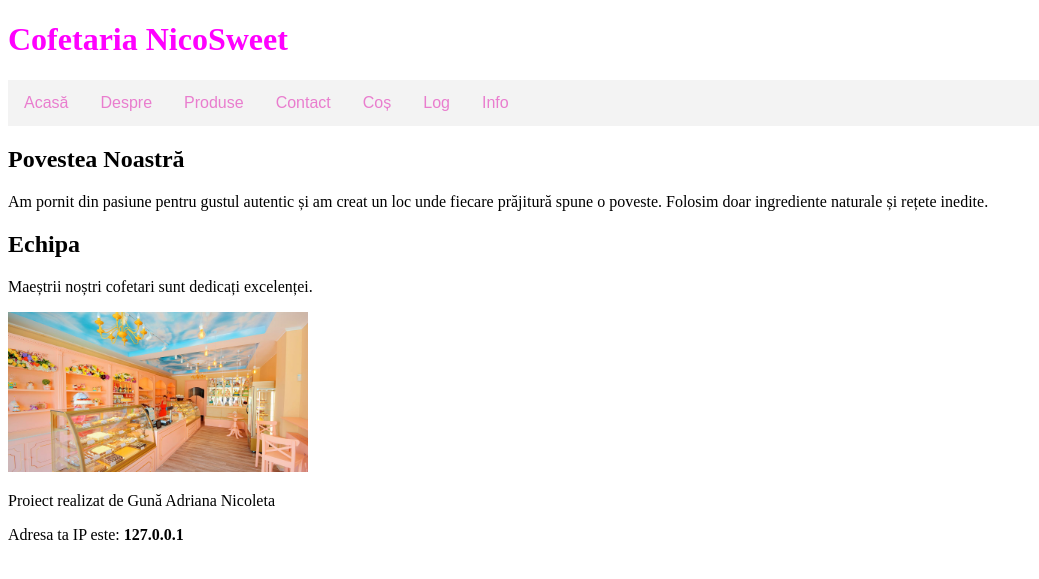
After one commit to AdrianaNico/Cofetarie, a Django app: page /Cofetarie/despre/ in a window 1280 px wide. The commit adds this page. Shown: the top 579 px of the page, without its empty margins (0-1039 px from the left). Run offline with Django 5.2, Linux system fonts and the light colour scheme; data comes from the database, SQL or seed files in the repository.

Commit message:
am creat paginile site ului

```diff
--- a/Proiect/Cofetarie/static/Cofetarie/CSS/stil.css
+++ b/Proiect/Cofetarie/static/Cofetarie/CSS/stil.css
@@ -1,3 +1,60 @@
 h1{
     color:magenta;
 }
+
+.meniu-principal {
+    background-color: #f3f3f3;
+    overflow: hidden;
+    font-family: Arial, sans-serif;
+}
+
+.meniu-principal ul {
+    list-style-type: none;
+    margin: 0;
+    padding: 0;
+}
+
+.meniu-principal li {
+    float: left;
+}
+
+.meniu-principal li a, .dropbtn {
+    display: inline-block;
+    color: #e97dce;
+    text-align: center;
+    padding: 14px 16px;
+    text-decoration: none;
+}
+
+.meniu-principal li a:hover, .dropdown:hover .dropbtn {
+    background-color: #ddd;
+}
+
+.dropdown {
+    display: inline-block;
+}
+
+.dropdown-content {
+    display: none;
+    position: absolute;
+    background-color: #f9f9f9;
+    min-width: 160px;
+    box-shadow: 0px 8px 16px 0px rgba(0,0,0,0.2);
+    z-index: 1;
+}
+
+.dropdown-content a {
+    color: black;
+    padding: 12px 16px;
+    text-decoration: none;
+    display: block;
+    text-align: left;
+}
+
+.dropdown-content a:hover {
+    background-color: #f1f1f1;
+}
+
+.dropdown:hover .dropdown-content {
+    display: block;
+}
--- a/Proiect/Cofetarie/templates/Cofetarie/baza.html
+++ b/Proiect/Cofetarie/templates/Cofetarie/baza.html
@@ -7,14 +7,41 @@
 
     <title>{% block title %}Cofetaria{% endblock %}</title>
 
-    <link rel="stylesheet" href="{% static 'CSS/stil.css' %}">
+    <link rel="stylesheet" href="{% static 'Cofetarie/CSS/stil.css' %}">
 </head>
 <body>
 
     <header>
-        <h1>Cofetaria Dulce</h1>
-        <nav>
-            <p>(Zonă Meniu)</p>
+        <h1>Cofetaria NicoSweet</h1>
+
+        <nav class="meniu-principal">
+            <ul>
+                <li class="dropdown">
+                    <a href="{% url 'acasa' %}" class="dropbtn">Acasă</a>
+                    <div class="dropdown-content">
+                        <a href="{% url 'acasa' %}#bun-venit">Bun Venit</a>
+                        <a href="{% url 'acasa' %}#noutati">Noutăți</a>
+                        <a href="{% url 'acasa' %}#recomandari">Recomandări</a>
+                        <a href="{% url 'acasa' %}#evenimente">Evenimente</a>
+                        <a href="{% url 'acasa' %}#promotii">Promoții</a>
+                    </div>
+                </li>
+
+                <li class="dropdown">
+                    <a href="{% url 'despre' %}" class="dropbtn">Despre</a>
+                    <div class="dropdown-content">
+                        <a href="{% url 'despre' %}#povestea">Povestea Noastră</a>
+                        <a href="{% url 'despre' %}#echipa">Echipa</a>
+                    </div>
+                </li>
+
+                <li><a href="{% url 'produse' %}">Produse</a></li>
+                <li><a href="{% url 'contact' %}">Contact</a></li>
+                <li><a href="{% url 'cos_virtual' %}">Coș</a></li>
+
+                <li><a href="{% url 'log' %}">Log</a></li>
+                <li><a href="{% url 'info' %}">Info</a></li>
+            </ul>
         </nav>
     </header>
 
@@ -24,7 +51,8 @@
     </main>
 
     <footer>
-        <p>(Zonă Footer)</p>
+        <p>Proiect realizat de Gună Adriana Nicoleta</p>
+        <p>Adresa ta IP este: <strong>{{ user_ip }}</strong></p>
         </footer>
 
 </body>
--- /dev/null
+++ b/Proiect/Cofetarie/templates/Cofetarie/despre.html
@@ -0,0 +1,18 @@
+{% extends 'Cofetarie/baza.html' %}
+{% load static %}
+
+{% block title %}Despre Noi{% endblock %}
+
+{% block content %}
+    <section id="povestea">
+        <h2>Povestea Noastră</h2>
+        <p>Am pornit din pasiune pentru gustul autentic și am creat un loc unde fiecare prăjitură spune o poveste. Folosim doar ingrediente naturale și rețete inedite.</p>
+    </section>
+
+    <section id="echipa">
+        <h2>Echipa</h2>
+        <p>Maeștrii noștri cofetari sunt dedicați excelenței.</p>
+
+        <img src="{% static 'Cofetarie/imagini/locatie_cofetarie.jpg' %}" alt="Locația cofetăriei" style="width:300px;">
+    </section>
+{% endblock %}
--- a/Proiect/Cofetarie/urls.py
+++ b/Proiect/Cofetarie/urls.py
@@ -1,13 +1,22 @@
 from django.urls import path
 from . import views
 urlpatterns = [
-	path("", views.index, name="index"),
-    path("info", views.info, name="info"),
-    path("cum_il_cheama_pe_coleg", views.cum_il_cheama, name="cum_il_cheama"),
-    path("data", views.afis_data, name="afis_data"),
-    path("exemplu_template", views.afis_template, name="exemplu"),
-    path('log', views.log_view, name='pagina_log'),
-    path('produse', views.afis_produse, name='produse'),
+	# path("", views.index, name="index"),
+    # path("info", views.info, name="info"),
+    # path("cum_il_cheama_pe_coleg", views.cum_il_cheama, name="cum_il_cheama"),
+    # path("data", views.afis_data, name="afis_data"),
+    # path("exemplu_template", views.afis_template, name="exemplu"),
+    # path('log', views.log_view, name='pagina_log'),
+    # path('produse', views.afis_produse, name='produse'),
+
+    path('', views.pagina_principala, name='acasa'),
+
+    path('despre/', views.pagina_despre, name='despre'),
+    path('produse/', views.pagina_produse, name='produse'),
+    path('contact/', views.pagina_contact, name='contact'),
+    path('cos/', views.pagina_cos_virtual, name='cos_virtual'),
+    path('log/', views.pagina_log, name='log'),
+    path('info/', views.pagina_info, name='info'),
 
 ]
 #data= cum se scrie in adresa, view si name este numele functiei din views
--- a/Proiect/Cofetarie/views.py
+++ b/Proiect/Cofetarie/views.py
@@ -225,3 +225,42 @@ def afis_produse(request):
             "nr_locatii": len(locatii),
         }
     )
+
+
+# -------------cofetarie
+
+def pagina_principala(request):
+    ip = request.META.get('REMOTE_ADDR')
+    context = {'user_ip': ip}
+    return render(request, 'Cofetarie/pagina_principala.html', context)
+
+def pagina_despre(request):
+    ip = request.META.get('REMOTE_ADDR')
+    context = {'user_ip': ip}
+    return render(request, 'Cofetarie/despre.html', context)
+
+# --in lucru
+def pagina_produse(request):
+    ip = request.META.get('REMOTE_ADDR')
+    context = {'user_ip': ip}
+    return render(request, 'Cofetarie/in_lucru.html', context)
+
+def pagina_contact(request):
+    ip = request.META.get('REMOTE_ADDR')
+    context = {'user_ip': ip}
+    return render(request, 'Cofetarie/in_lucru.html', context)
+
+def pagina_cos_virtual(request):
+    ip = request.META.get('REMOTE_ADDR')
+    context = {'user_ip': ip}
+    return render(request, 'Cofetarie/in_lucru.html', context)
+
+def pagina_log(request):
+    ip = request.META.get('REMOTE_ADDR')
+    context = {'user_ip': ip}
+    return render(request, 'Cofetarie/in_lucru.html', context)
+
+def pagina_info(request):
+    ip = request.META.get('REMOTE_ADDR')
+    context = {'user_ip': ip}
+    return render(request, 'Cofetarie/in_lucru.html', context)
```
Also changed, not shown: Proiect/Cofetarie/templates/Cofetarie/in_lucru.html (added, +11 -0 lines), Proiect/Cofetarie/templates/Cofetarie/pagina_principala.html (added, +34 -0 lines), Proiect/Cofetarie/models.py (line endings or trailing spaces), Proiect/Cofetarie/static/Cofetarie/imagini/locatie_cofetarie.jpg (added), Proiect/Cofetarie/static/Cofetarie/imagini/prajitura_casei.jpg (added).
